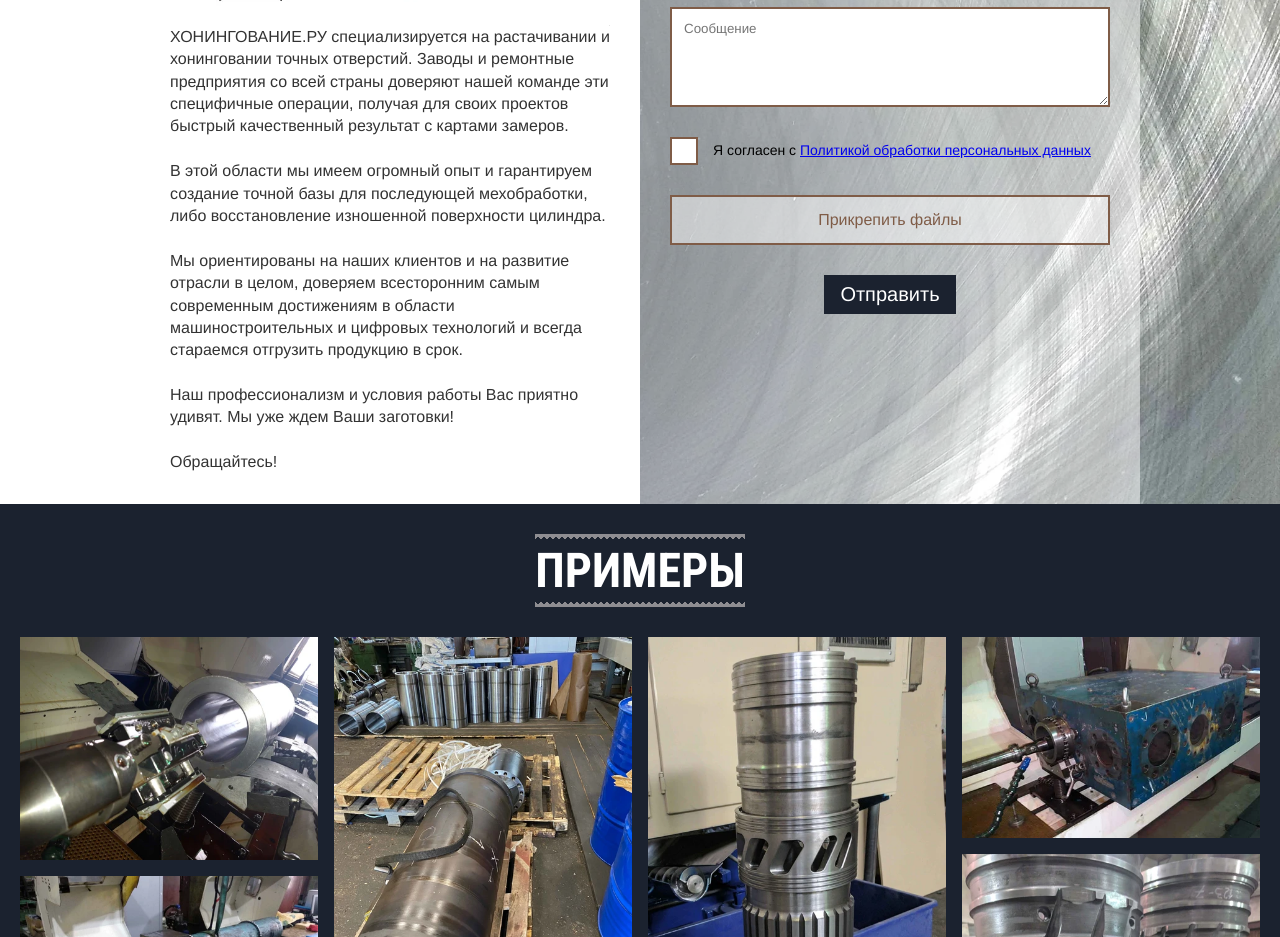
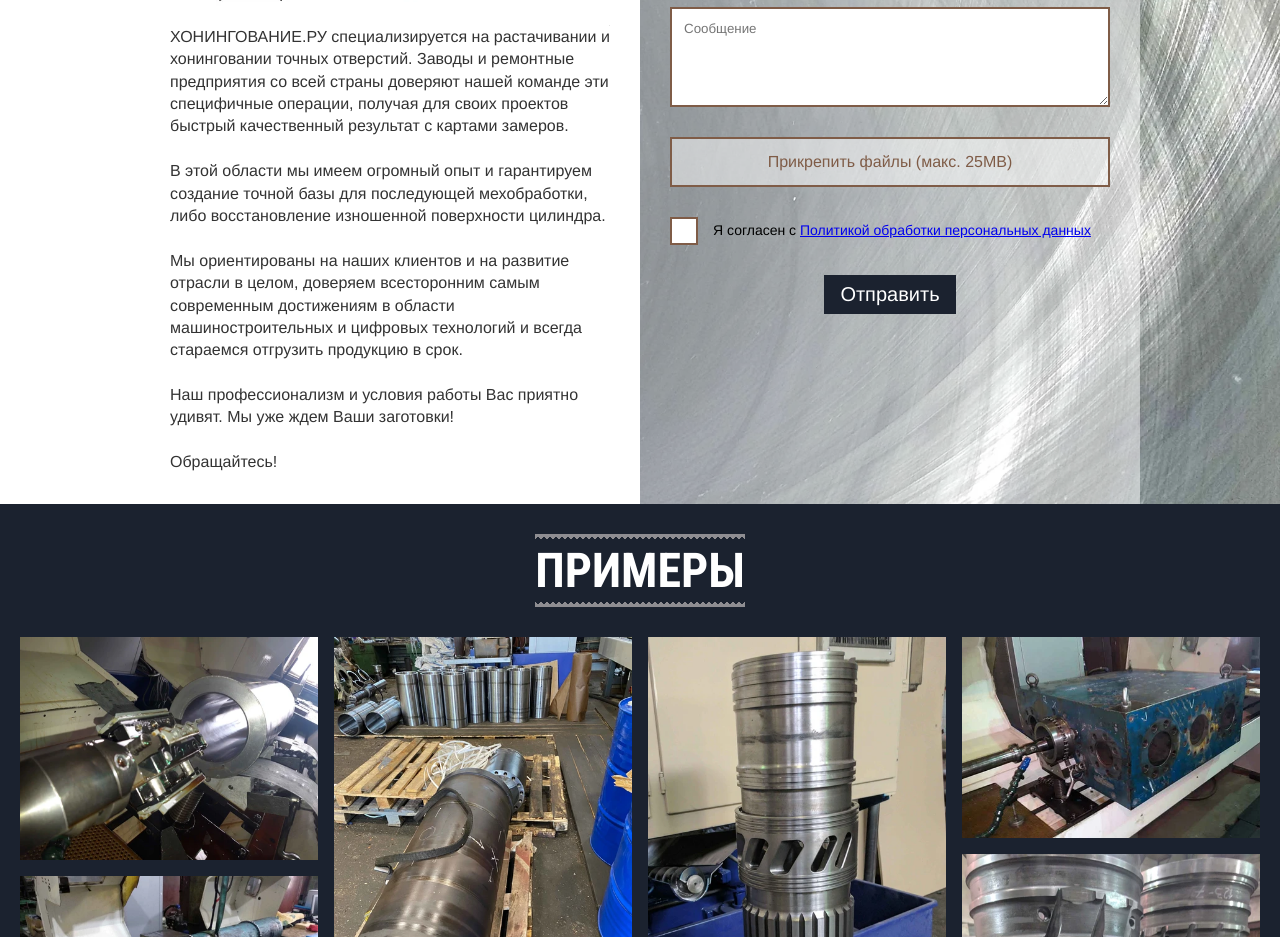
Before and after one commit to pavship/honing-site, a website: page index.html in a window 1280 px wide. Shown: the part 1620-2557 px from the top of the page. Drawn offline with nearby package versions, Linux system fonts and the light colour scheme.

Commit message:
Refactor file upload and form submission logic to include file attachments in form data

```diff
--- a/index.html
+++ b/index.html
@@ -114,6 +114,11 @@
 				<input type="email" id="email" name="email" placeholder="Email" required>
 				<input type="tel" id="tel" name="tel" placeholder="Телефон" required>
 				<textarea id="message" name="message" placeholder="Сообщение"></textarea>
+				<!-- File input for multiple attachments -->
+				<input type="file" id="attachments" name="attachments" multiple>
+				<label for="attachments" class="file-label">Прикрепить файлы (макс. 25MB)</label>
+				<!-- List of uploaded files -->
+				<ul id="fileList" class="file-list"></ul>
 				<div class="checkbox">
 					<input type="checkbox" id="agreement" name="agreement" required>
 					<label for="agreement">
@@ -123,11 +128,6 @@
 						</a>
 					</label>
 				</div>
-				<!-- File input for multiple attachments -->
-				<input type="file" id="attachments" name="attachments" multiple>
-				<label for="attachments" class="file-label">Прикрепить файлы</label>
-				<!-- List of uploaded files -->
-				<ul id="fileList" class="file-list"></ul>
 				<button type="submit">Отправить</button>
 			</form>
 		</div>
```
